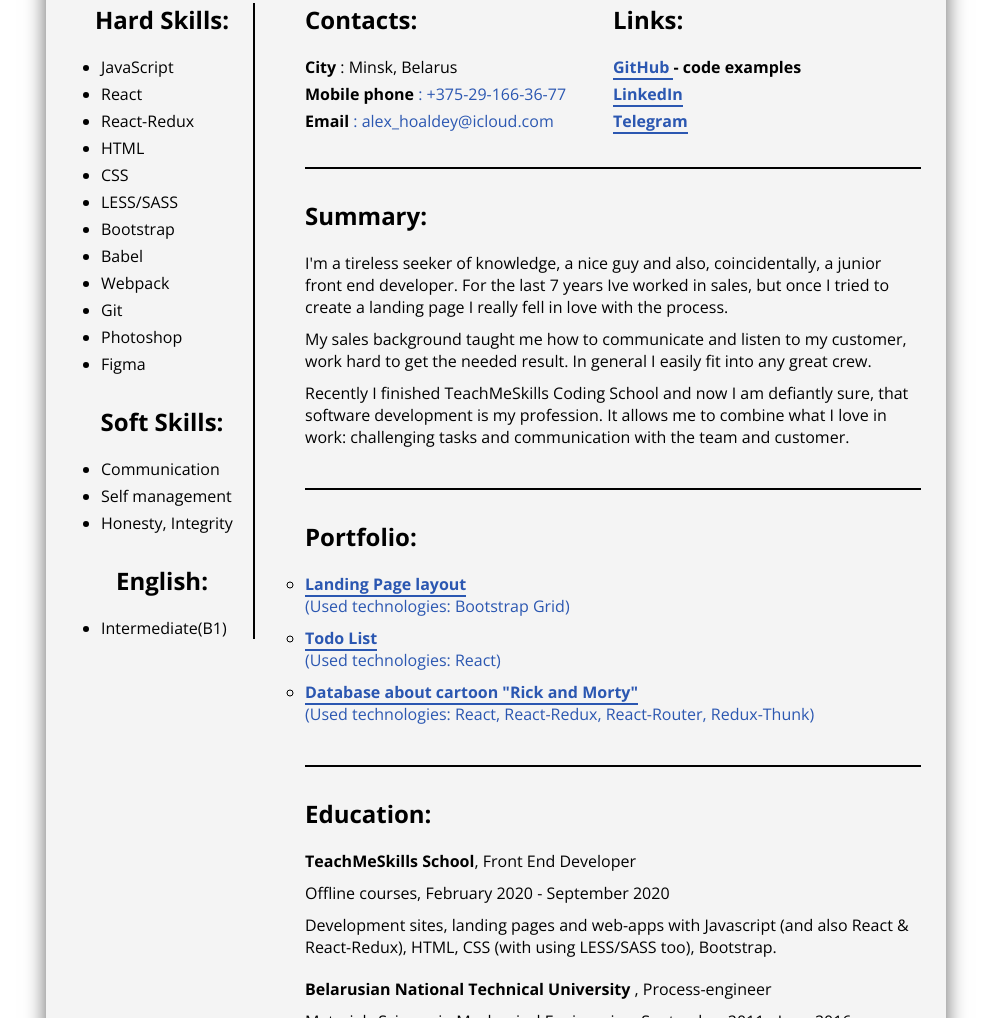
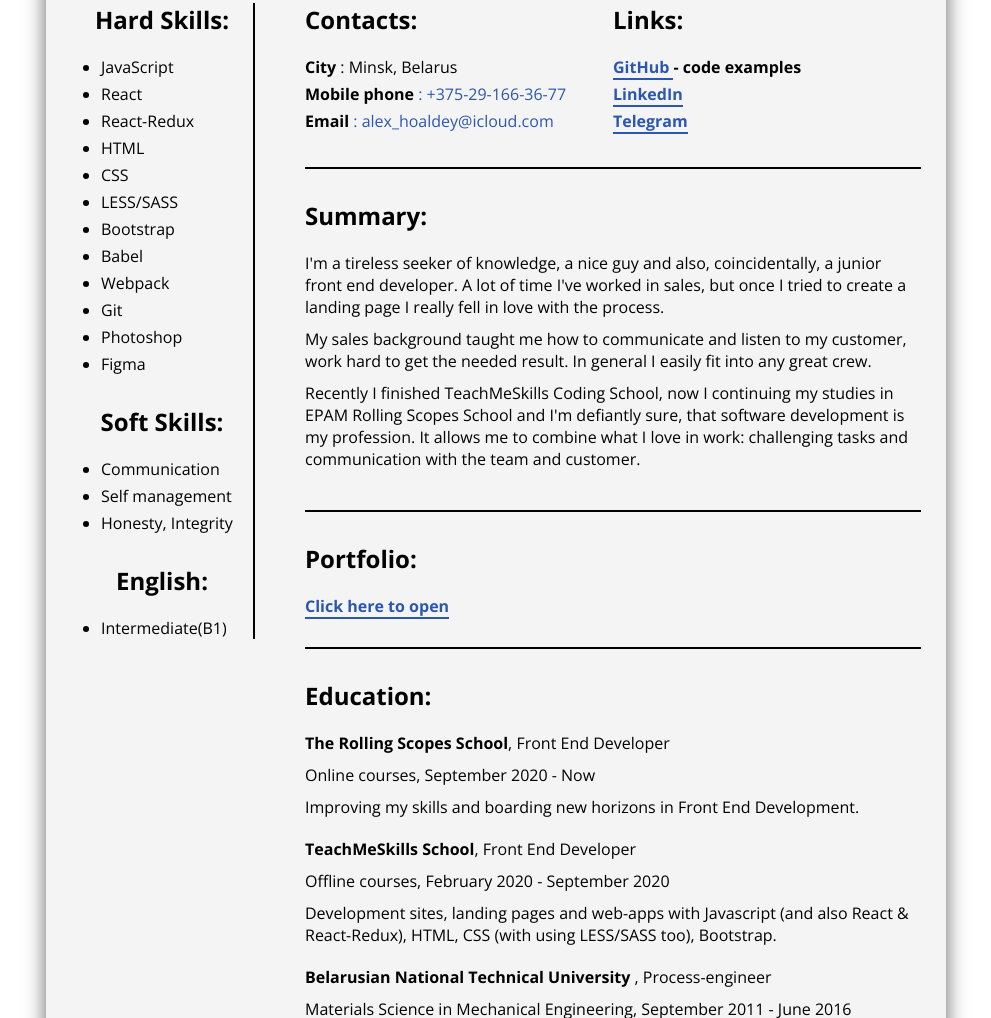
Before and after one commit to AlexBibig/Portfolio, a plain HTML site: page cv/index.html in a window 1280 px wide. Shown: the part 319-1337 px from the top of the page, without its empty margins (144-1135 px from the left). Drawn offline with nearby package versions, Linux system fonts and the light colour scheme.

Commit message:
update cv

```diff
--- a/cv/css/styles.less
+++ b/cv/css/styles.less
@@ -99,15 +99,6 @@ main {
       }
     }
 
-    .portfolio {
-      ul {
-        list-style: circle;
-        li {
-          margin-bottom: 10px;
-        }
-      }
-    }
-
     .education,
     .experience {
       li:not(:last-child) {
--- a/cv/index.html
+++ b/cv/index.html
@@ -102,47 +102,37 @@
             <h2>Summary:</h2>
             <p>
               I'm a tireless seeker of knowledge, a nice guy and also, coincidentally, a junior
-              front end developer. For the last 7 years Ive worked in sales, but once I tried to
-              create a landing page I really fell in love with the process.
+              front end developer. A lot of time I've worked in sales, but once I tried to create a
+              landing page I really fell in love with the process.
             </p>
             <p>
               My sales background taught me how to communicate and listen to my customer, work hard
               to get the needed result. In general I easily fit into any great crew.
             </p>
             <p>
-              Recently I finished TeachMeSkills Coding School and now I am defiantly sure, that
-              software development is my profession. It allows me to combine what I love in work:
-              challenging tasks and communication with the team and customer.
+              Recently I finished TeachMeSkills Coding School, now I continuing my studies in EPAM
+              Rolling Scopes School and I'm defiantly sure, that software development is my
+              profession. It allows me to combine what I love in work: challenging tasks and
+              communication with the team and customer.
             </p>
           </div>
 
           <div class="portfolio">
             <h2>Portfolio:</h2>
-            <ul>
-              <li>
-                <a target="_blank" href="https://alexbibig.github.io/TMS-HTML-CSS/">
-                  <span> Landing Page layout </span>
-                  <p>(Used technologies: Bootstrap Grid)</p>
-                </a>
-              </li>
-              <li>
-                <a target="_blank" href="https://alexbibig.github.io/TMS-React-toDoList/"
-                  ><span> Todo List </span>
-                  <p>(Used technologies: React)</p>
-                </a>
-              </li>
-              <li>
-                <a target="_blank" href="https://alexbibig.github.io/TMS-React-Rick-Morty-DataBase/"
-                  ><span> Database about cartoon "Rick and Morty" </span>
-                  <p>(Used technologies: React, React-Redux, React-Router, Redux-Thunk)</p>
-                </a>
-              </li>
-            </ul>
+
+            <a target="_blank" href="https://github.com/AlexBibig/Portfolio">
+              <span> Click here to open </span>
+            </a>
           </div>
 
           <div class="education">
             <h2>Education:</h2>
             <ul>
+              <li>
+                <p><span>The Rolling Scopes School</span>, Front End Developer</p>
+                <p>Online courses, September 2020 - Now</p>
+                <p>Improving my skills and boarding new horizons in Front End Development.</p>
+              </li>
               <li>
                 <p><span>TeachMeSkills School</span>, Front End Developer</p>
                 <p>Offline courses, February 2020 - September 2020</p>
@@ -150,9 +140,6 @@
                   Development sites, landing pages and web-apps with Javascript (and also React &
                   React-Redux), HTML, CSS (with using LESS/SASS too), Bootstrap.
                 </p>
-                <!-- <a href="https://alexbibig.github.io/TMS-React-Rick-Morty-DataBase/"
-                  ><span>Link to course project</span></a
-                > -->
               </li>
               <li>
                 <p><span>Belarusian National Technical University </span>, Process-engineer</p>
```
Also changed, not shown: cv/css/styles.css.
